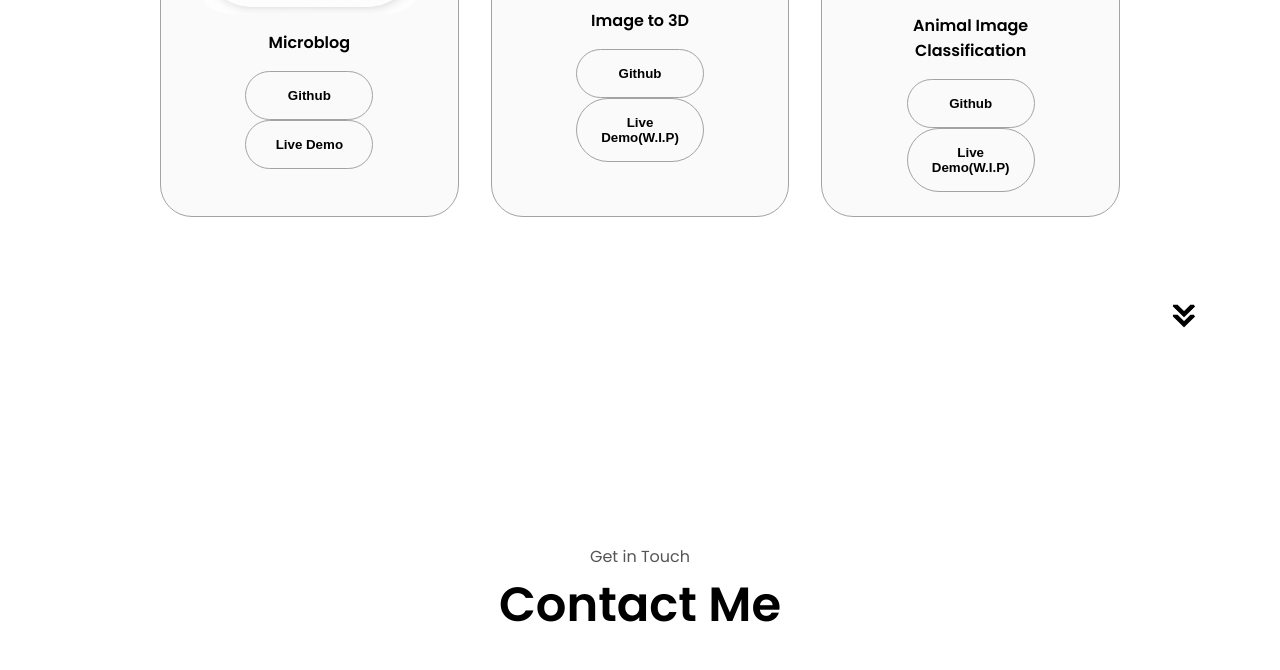
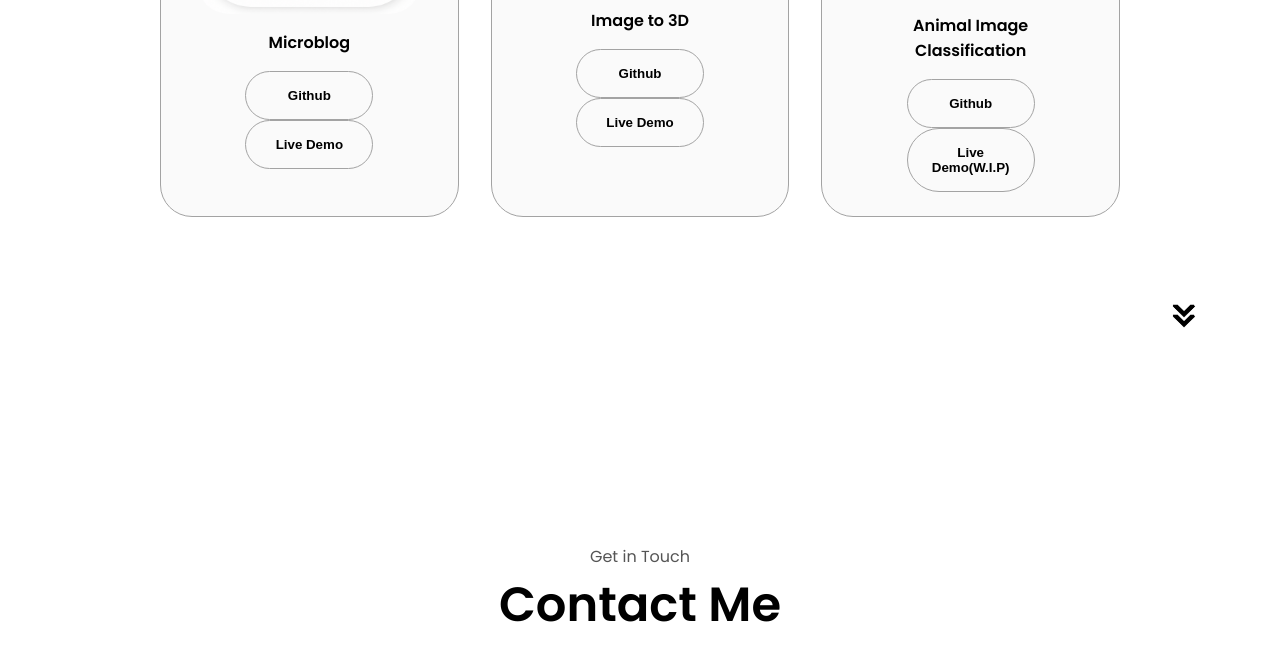
Before and after one commit to Rikesh-Mandal/portfolio, a plain HTML site: page index.html in a window 1280 px wide. Shown: the part 2828-3498 px from the top of the page. Drawn offline with Linux system fonts and the light colour scheme.

Commit message:
add ImageTo3D DNS

```diff
--- a/index.html
+++ b/index.html
@@ -325,12 +325,12 @@
               class="btn btn-color-2 project-btn"
               onclick="
                 window.open(
-                  'https://github.com/Rikesh-Mandal/ImageTo3D',
+                  'https://home-server.taila89f29.ts.net:8443',
                   '_blank',
                 )
               "
             >
-              Live Demo(W.I.P)
+              Live Demo
             </button>
           </div>
           <div class="details-container color-container">
```
Also changed, not shown: 1 other file.
